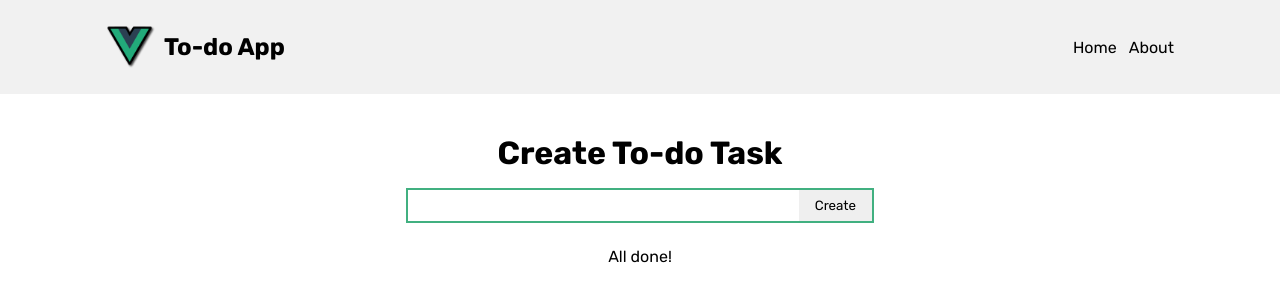
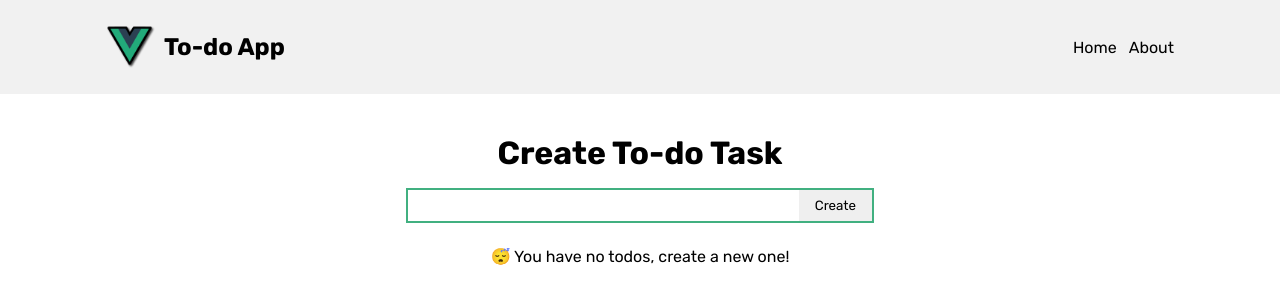
Before and after one commit to adrian-kalinin/vue-todo-app, a Vue app: page / in a window 1280 px wide. Shown: the top 304 px of the page. Built offline with nearby package versions, Linux system fonts and the light colour scheme.

Commit message:
Add a message when all todos are completed

```diff
--- a/src/views/TodosView.vue
+++ b/src/views/TodosView.vue
@@ -1,5 +1,5 @@
 <script setup>
-import { ref, watch } from "vue";
+import { computed, ref, watch } from "vue";
 import TodoCreateForm from "@/components/TodoCreateForm.vue";
 import TodoItem from "@/components/TodoItem.vue";
 import Todo from "@/types/Todo.js";
@@ -16,6 +16,10 @@ watch(
   },
   { deep: true },
 );
+
+const todosCompleted = computed(() => {
+  return todoList.value.every((todo) => todo.isCompleted);
+});
 
 const createTodo = (text) => {
   todoList.value.push(new Todo(text));
@@ -54,7 +58,10 @@ const deleteTodo = (todoId) => {
         @delete-todo="deleteTodo"
       />
     </ul>
-    <p v-else class="todos-message">All done!</p>
+    <p v-else class="todos-message">😴 You have no todos, create a new one!</p>
+    <p v-if="todosCompleted && todoList.length" class="todos-message">
+      🎉 All done, congrats!
+    </p>
   </main>
 </template>
 
```
